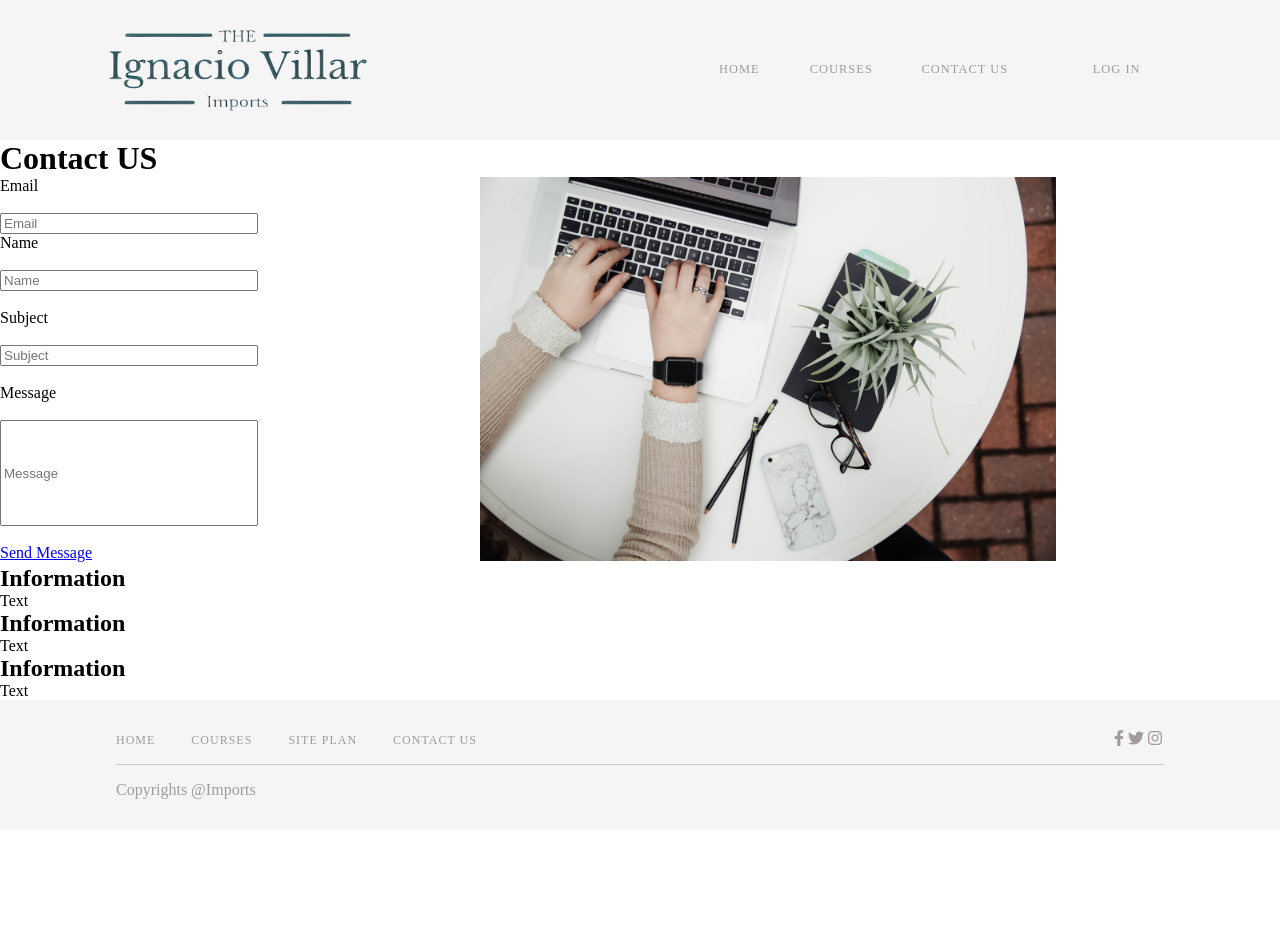
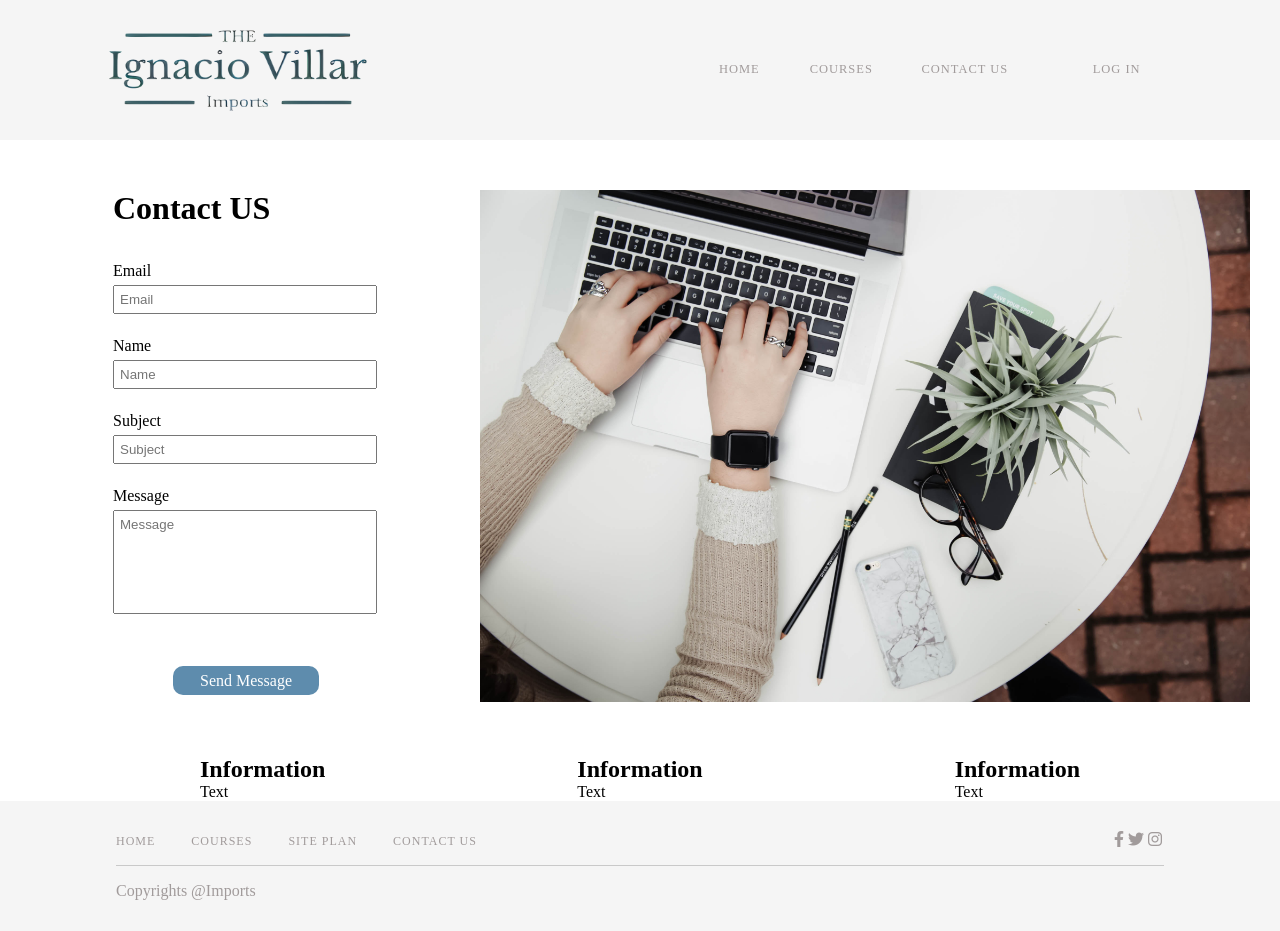
Before and after one commit to Oculto15/oculto15, a plain HTML site: page Git/wwr/Imports/contact-us.html in a window 1280 px wide. Before the commit the page ends 830 px from the top, so only its background shows below. Drawn offline with Linux system fonts and the light colour scheme.

Commit message:
contact-us

```diff
--- a/Git/wwr/Imports/contact-us.css
+++ b/Git/wwr/Imports/contact-us.css
@@ -54,37 +54,70 @@ header a:hover {
 
 /* MAIN */
 
-#main{
+main .title{
+    padding: 50px 50px 30px 0px;
+}
+
+#division{
     display: grid;
     grid-template-columns: 1.5fr 2.5fr;
+    padding-bottom: 50px;
+}
+
+#division .contact{
+    padding-left: 113px;
+}
+
+#division .image{
+    padding-top: 50px;
 }
 
 
+#section {
+    font-family: sans-serif;
+    color: #929294;
+    width: 250px;
+    padding: 5px;
+}
 
+.text{
+    padding: 5px 5px 5px 0px;
+}
 
-#email {
+#message{
+    padding: 5px 5px 80px 5px;
     font-family: sans-serif;
     color: #929294;
     width: 250px;
 }
 
-#name {
-    font-family: sans-serif;
-    color: #929294;
-    width: 250px;
-}
-#subject {
-    font-family: sans-serif;
-    color: #929294;
-    width: 250px;
+#submit{
+    padding: 40px 0px 0px 60px;
+    border-radius: 5px;
 }
 
-#message {
-    font-family: sans-serif;
-    color: #929294;
-    width: 250px;
-    height: 100px;
+.button{
+    background-color: #5e8cad;
+    color: white;
+    border: white;
+    border-radius: 10px;
+    text-align: center;
+    text-decoration: none;
+    padding: 6px 27px;
+    font-size: medium;
 }
+
+.button:hover{
+    background-color: #c4bdbd;
+    color: black;
+}
+
+#sub-division{
+    display: flex;
+    justify-content: space-between;
+    padding: 0px 200px 0px 200px;
+}
+
 
 /* FOOTER */
 
--- a/Git/wwr/Imports/contact-us.html
+++ b/Git/wwr/Imports/contact-us.html
@@ -26,44 +26,49 @@
     </header>
 
     <main>
-        <div>
+
+        <div id="division">
+                <div class="contact">
+                    <div class="title">
                         <h1>Contact US</h1>
                     </div>
+                    <p class="text">Email</p>
+                    <label class = email for="email"></label>
+                    <input type="text" id="section" name="email" placeholder="Email"><br><br>
+                    <p class="text">Name</p>
+                    <label class = name for="name"></label>
+                    <input type="text" id="section" name="name" placeholder="Name"><br><br>
+                    <p class="text">Subject</p>
+                    <label class = subject for="subject"></label>
+                    <input type="text" id="section" name="subject" placeholder="Subject"><br><br>
+                    <p class="text">Message</p>
+                    <label class = message for="message"></label>
+                    <input type="text" id="message" name="message" placeholder="Message"><br><br>
 
-        <div id="main">
-            <div>
-                <div>
-                    <p>Email</p>
-                    <label class = email for="email"></label><br>
-                    <input type="text" id="email" name="email" placeholder="Email"><br>
-                    <p>Name</p>
-                    <label class = name for="name"></label><br>
-                    <input type="text" id="name" name="name" placeholder="Name"><br><br>
-                    <p>Subject</p>
-                    <label class = subject for="subject"></label><br>
-                    <input type="text" id="subject" name="subject" placeholder="Subject"><br><br>
-                    <p>Message</p>
-                    <label class = message for="message"></label><br>
-                    <input type="text" id="message" name="message" placeholder="Message"><br><br>
-                </div>
 
-                <div id="Message">
-                    <a class="bottom" href="message.html">Send Message</a>
+                    <div id="submit">
+                        <a class="button" href="message.html">Send Message</a>
                     </div>
                 </div>
 
-            <div>
-                <img src="image/corinne-kutz-tMI2_-r5Nfo-unsplash.jpg" alt="" width="576" height="384">
+            <div class="image">
+                <img src="image/corinne-kutz-tMI2_-r5Nfo-unsplash.jpg" alt="" width="770" height="512">
             </div>
         </div>
 
+        <div id="sub-division">
            <div>
                 <h2>Information</h2>
                 <p>Text</p>
+           </div>
+           <div>
                 <h2>Information</h2>
                 <p>Text</p>
+            </div>
+            <div>
                 <h2>Information</h2>
                 <p>Text</p>
+            </div>
         </div>
     </main>
 
```
Lines whose indentation alone changed are shown as unchanged.
